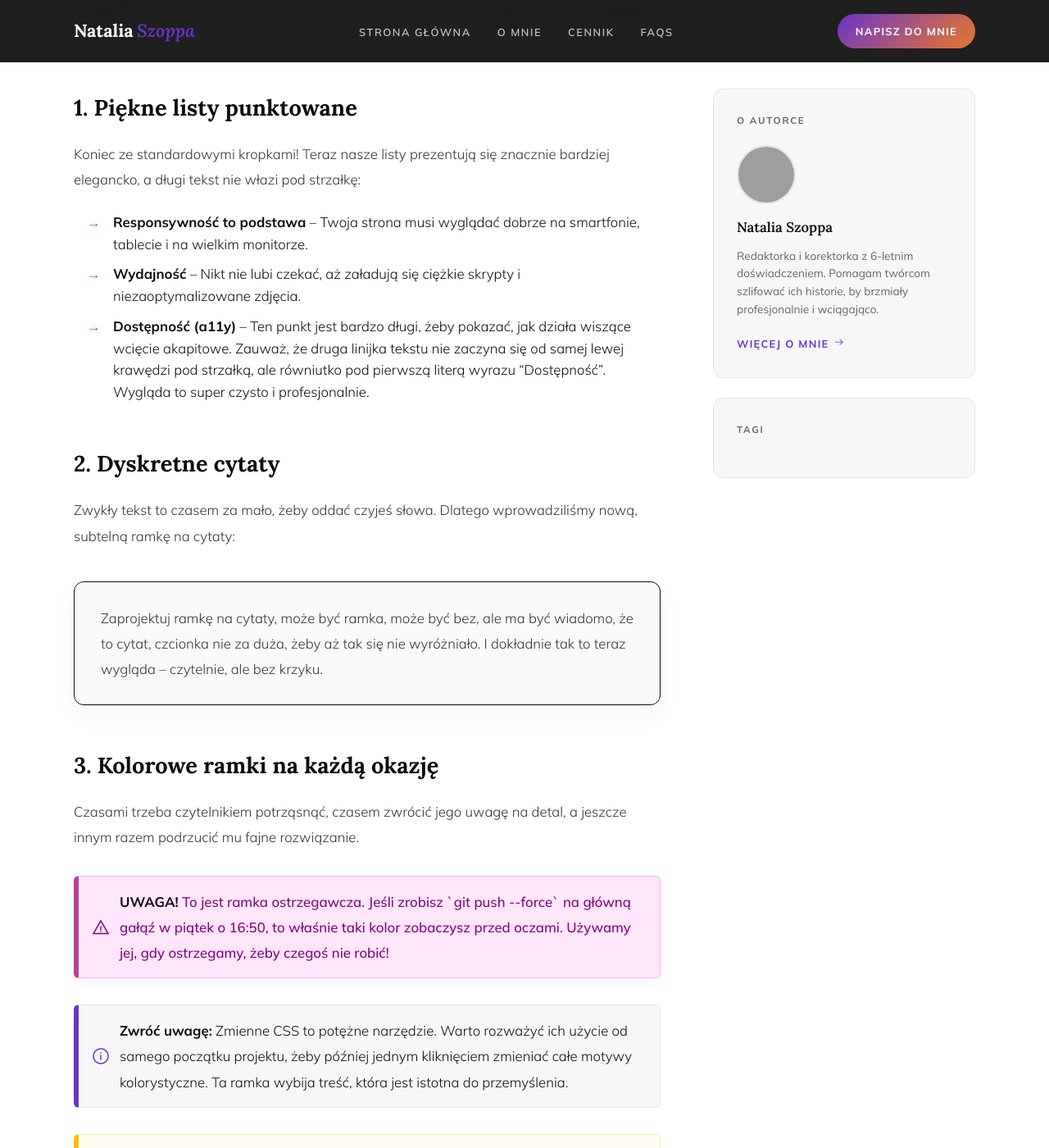
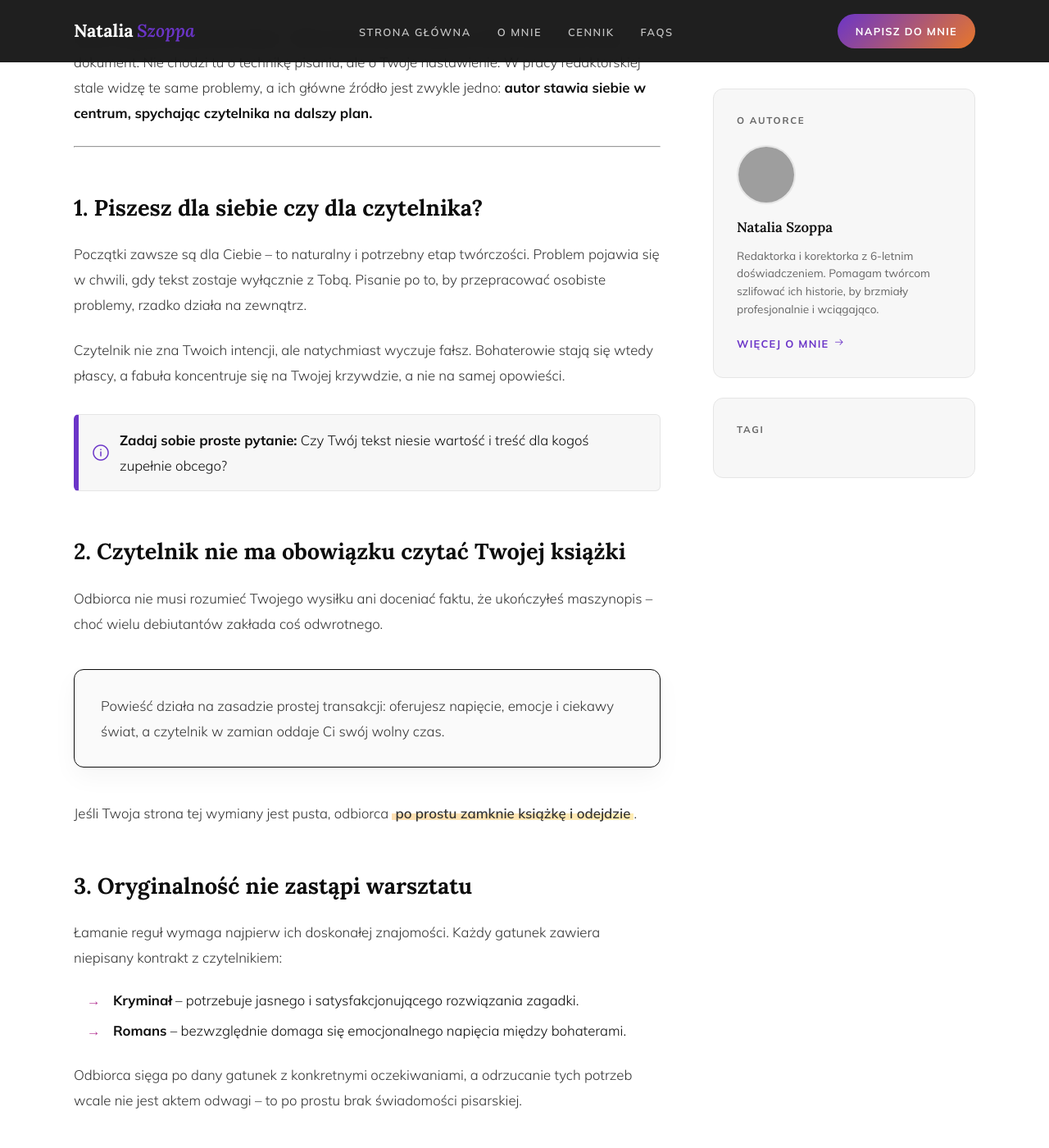
Before and after one commit to Bonnie00726/nataliaszoppa, a Jekyll site: the page built from _posts/2026-04-23-test-nowych-bajerow.md, in a window 1280 px wide and 1400 px high, scrolled down 853 px. Shown: the whole window at 82% size. Built offline with Jekyll 4.4.1, drawn with Linux system fonts in a browser that asks for light colours; some of the changed text lies outside the part shown; grey boxes are pictures that could not be loaded.

Commit message:
Update 2026-04-23-test-nowych-bajerow.md

```diff
--- a/_posts/2026-04-23-test-nowych-bajerow.md
+++ b/_posts/2026-04-23-test-nowych-bajerow.md
@@ -1,59 +1,77 @@
 ---
 layout: post
-title: "Wielki test nowych bajerów na blogu! 🚀"
-date: 2026-04-23 12:00:00 +0200
+title: "Zanim napiszesz pierwsze słowo – pisarski reality check ✍️"
+date: 2026-06-04 23:00:00 +0200
 author: Natalia Szoppa
 ---
 
-Cześć! Dzisiaj mamy **23 kwietnia 2026 roku** i z tej okazji wrzucam na produkcję zupełnie nowe elementy wizualne. Poniżej znajduje się test wszystkich wdrożonych bajerów typograficznych, które urozmaicą nadchodzące wpisy. Sprawdźmy, jak to wszystko wygląda w praktyce!
+Zanim napiszesz pierwsze słowo – kilka rzeczy do przemyślenia, zanim otworzysz nowy dokument. Nie chodzi tu o technikę pisania, ale o Twoje nastawienie. W pracy redaktorskiej stale widzę te same problemy, a ich główne źródło jest zwykle jedno: **autor stawia siebie w centrum, spychając czytelnika na dalszy plan.**
 
+---
 
+<h2 id="piszesz-dla-siebie-czy-czytelnika">1. Piszesz dla siebie czy dla czytelnika?</h2>
 
-<h2 id="listy-punktowane">1. Piękne listy punktowane</h2>
+Początki zawsze są dla Ciebie – to naturalny i potrzebny etap twórczości. Problem pojawia się w chwili, gdy tekst zostaje wyłącznie z Tobą. Pisanie po to, by przepracować osobiste problemy, rzadko działa na zewnątrz.
 
-Koniec ze standardowymi kropkami! Teraz nasze listy prezentują się znacznie bardziej elegancko, a długi tekst nie włazi pod strzałkę:
+Czytelnik nie zna Twoich intencji, ale natychmiast wyczuje fałsz. Bohaterowie stają się wtedy płascy, a fabuła koncentruje się na Twojej krzywdzie, a nie na samej opowieści.
 
-* **Responsywność to podstawa** – Twoja strona musi wyglądać dobrze na smartfonie, tablecie i na wielkim monitorze.
-* **Wydajność** – Nikt nie lubi czekać, aż załadują się ciężkie skrypty i niezaoptymalizowane zdjęcia.
-* **Dostępność (a11y)** – Ten punkt jest bardzo długi, żeby pokazać, jak działa wiszące wcięcie akapitowe. Zauważ, że druga linijka tekstu nie zaczyna się od samej lewej krawędzi pod strzałką, ale równiutko pod pierwszą literą wyrazu "Dostępność". Wygląda to super czysto i profesjonalnie.
+<div class="notice-box">
+    <strong>Zadaj sobie proste pytanie:</strong> Czy Twój tekst niesie wartość i treść dla kogoś zupełnie obcego?
+</div>
 
-<h2 id="cytaty">2. Dyskretne cytaty</h2>
+<h2 id="brak-obowiazku-czytania">2. Czytelnik nie ma obowiązku czytać Twojej książki</h2>
 
-Zwykły tekst to czasem za mało, żeby oddać czyjeś słowa. Dlatego wprowadziliśmy nową, subtelną ramkę na cytaty:
+Odbiorca nie musi rozumieć Twojego wysiłku ani doceniać faktu, że ukończyłeś maszynopis – choć wielu debiutantów zakłada coś odwrotnego.
 
 <blockquote>
-    Zaprojektuj ramkę na cytaty, może być ramka, może być bez, ale ma być wiadomo, że to cytat, czcionka nie za duża, żeby aż tak się nie wyróżniało. I dokładnie tak to teraz wygląda – czytelnie, ale bez krzyku.
+    Powieść działa na zasadzie prostej transakcji: oferujesz napięcie, emocje i ciekawy świat, a czytelnik w zamian oddaje Ci swój wolny czas.
 </blockquote>
 
-<h2 id="ramki-informacyjne">3. Kolorowe ramki na każdą okazję</h2>
+Jeśli Twoja strona tej wymiany jest pusta, odbiorca <span class="highlight-marker">po prostu zamknie książkę i odejdzie</span>.
 
-Czasami trzeba czytelnikiem potrząsnąć, czasem zwrócić jego uwagę na detal, a jeszcze innym razem podrzucić mu fajne rozwiązanie.
+<h2 id="oryginalnosc-vs-warsztat">3. Oryginalność nie zastąpi warsztatu</h2>
+
+Łamanie reguł wymaga najpierw ich doskonałej znajomości. Każdy gatunek zawiera niepisany kontrakt z czytelnikiem:
+
+* **Kryminał** – potrzebuje jasnego i satysfakcjonującego rozwiązania zagadki.
+* **Romans** – bezwzględnie domaga się emocjonalnego napięcia między bohaterami.
+
+Odbiorca sięga po dany gatunek z konkretnymi oczekiwaniami, a odrzucanie tych potrzeb wcale nie jest aktem odwagi – to po prostu brak świadomości pisarskiej.
+
+<h2 id="krytyka-buduje-tekst">4. Krytyka nie niszczy tekstu, tylko go buduje</h2>
+
+Autorzy często traktują swoje dzieła bardzo osobiście, co skutecznie blokuje rozwój tekstu. Odbieranie każdej uwagi jako osobistej urazy prowadzi do publikowania błędów, a efekty widać później w recenzjach.
+
+<div class="idea-box">
+    <strong>Szybki protip:</strong> Negatywne opinie wskazujące na nudne opisy czy nielogiczną fabułę są najcenniejszą informacją zwrotną. Nie traktuj ich jak wyroku – wyciągnij wnioski i popraw materiał, zanim pójdzie w świat.
+</div>
+
+<h2 id="self-publishing-to-nie-skrot">5. Self-publishing to nie jest droga na skróty</h2>
+
+Rezygnacja z tradycyjnego wydawnictwa nie zwalnia Cię z całego procesu wydawniczego. Musisz zainwestować w profesjonalną redakcję, korektę i skład.
 
 <div class="alert-magenta">
-    <strong>UWAGA!</strong> To jest ramka ostrzegawcza. Jeśli zrobisz `git push --force` na główną gałąź w piątek o 16:50, to właśnie taki kolor zobaczysz przed oczami. Używamy jej, gdy ostrzegamy, żeby czegoś nie robić!
+    <strong>UWAGA!</strong> Przypadkowa okładka oraz błędy w tekście natychmiast odstraszą odbiorców. To wyraźny sygnał dla czytelnika, że materiał nie przeszedł żadnej weryfikacji.
 </div>
 
-<div class="notice-box">
-    <strong>Zwróć uwagę:</strong> Zmienne CSS to potężne narzędzie. Warto rozważyć ich użycie od samego początku projektu, żeby później jednym kliknięciem zmieniać całe motywy kolorystyczne. Ta ramka wybija treść, która jest istotna do przemyślenia.
-</div>
+Wydanie książki to narzędzie, nie nagroda. Publikacja ma ułatwić dotarcie do czytelnika – jeśli odbiorca ominie Twój tytuł szerokim łukiem, cały ten proces traci sens.
 
-<div class="idea-box">
-    <strong>Szybki protip:</strong> Zobacz na tę animowaną żarówkę po lewej! Używaj tej ramki, gdy chcesz podrzucić czytelnikowi fajny pomysł, radę albo nieoczywisty trik, który przyspieszy jego pracę.
-</div>
+<h2 id="dystans-w-autofikcji">6. Autofikcja wymaga odpowiedniego dystansu</h2>
 
-<h2 id="karteczka">4. Lawendowa karteczka (Takeaways)</h2>
+Czerpanie z własnego życia jest całkowicie w porządku. Błąd tkwi w bezrefleksyjnym kopiowaniu rzeczywistości. Zapis prawdziwych wydarzeń a prawdziwy materiał literacki to dwie zupełnie różne rzeczy.
 
-Idealna na podsumowanie wpisu albo "złotą myśl", którą czytelnik ma zabrać ze sobą po lekturze.
+Codzienne rozmowy są zwykle chaotyczne i pełne niedomówień, podczas gdy **dialogi w powieści muszą pełnić konkretną funkcję**:
+* Budować unikalną postać,
+* Popychać fabułę do przodu,
+* Generować napięcie.
+
+Zwykłe, życiowe wymiany zdań rzadko spełniają te podstawowe warunki.
+
+---
+
+<h2 id="podsumowanie">7. Słowo na koniec</h2>
 
 <div class="sticky-note">
     <strong>Najważniejsze na dziś:</strong><br><br>
-    Dobry design to nie tylko to, jak strona wygląda, ale przede wszystkim to, jak ułatwia czytanie. Zawsze sprawdzaj, czy Twój kod CSS nie psuje czytelności tekstu!
+    Marzenie o publikacji daje świetny impuls do działania, ale Twoim ostatecznym zadaniem jest utrzymanie uwagi czytelnika. Odbiorca musi sam chcieć przewrócić kolejną stronę. Na samym końcu tylko ten fakt ma realne znaczenie.
 </div>
-
-<h2 id="zakreslacz">5. Efekt zakreślacza</h2>
-
-Gdy pogrubienie tekstu to za mało, możesz użyć wirtualnego flamastra. Spójrz na to: czytasz sobie spokojnie akapit, aż tu nagle <span class="highlight-marker">ten fragment od razu rzuca się w oczy</span>, a zaraz potem znów wracamy do zwykłego tekstu. Działa świetnie na kluczowe pojęcia!
-
----
-
-I to wszystko! Cały nowy zestaw narzędzi do formatowania jest gotowy do akcji. Jak Ci się podoba?
```
